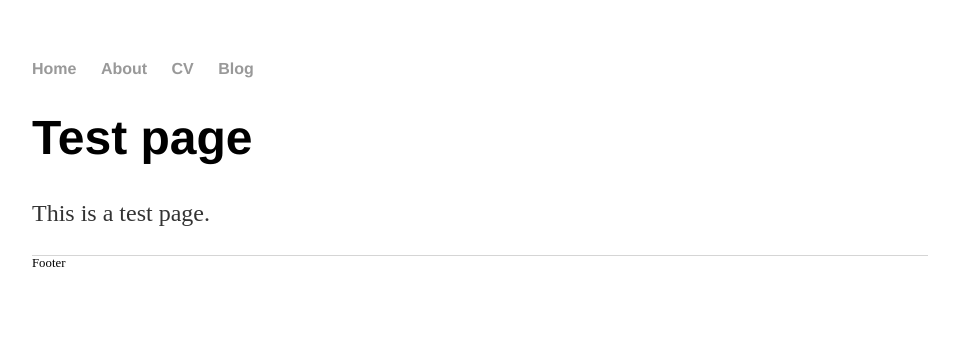
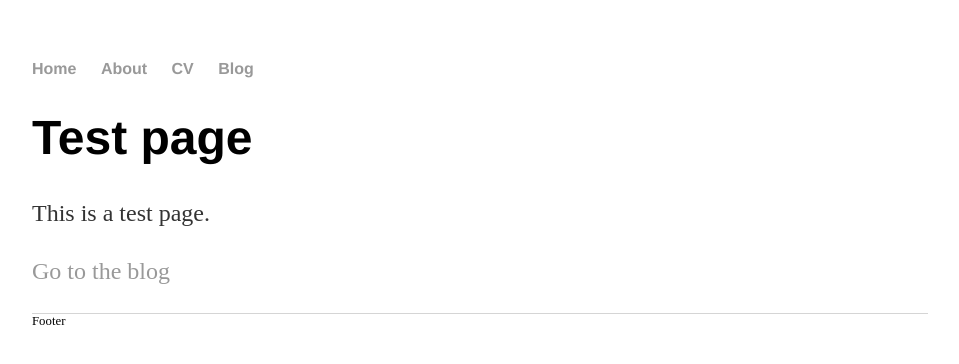
Before and after one commit to cooper-joe/photog, a Jekyll site: the page built from index.html, in a window 1280 px wide. Shown: the top 364 px of the page, without its empty margins (160-1119 px from the left). Built offline with Jekyll 4.4.1, drawn with Linux system fonts in a browser that asks for light colours.

Commit message:
Update index.html

```diff
--- a/index.html
+++ b/index.html
@@ -5,4 +5,5 @@ title: test page
 <div class="blurb">
 	<h1>Test page</h1>
 	<p>This is a test page.</p>
+	<p><a href="/blog">Go to the blog</a></p>
 </div>
```
